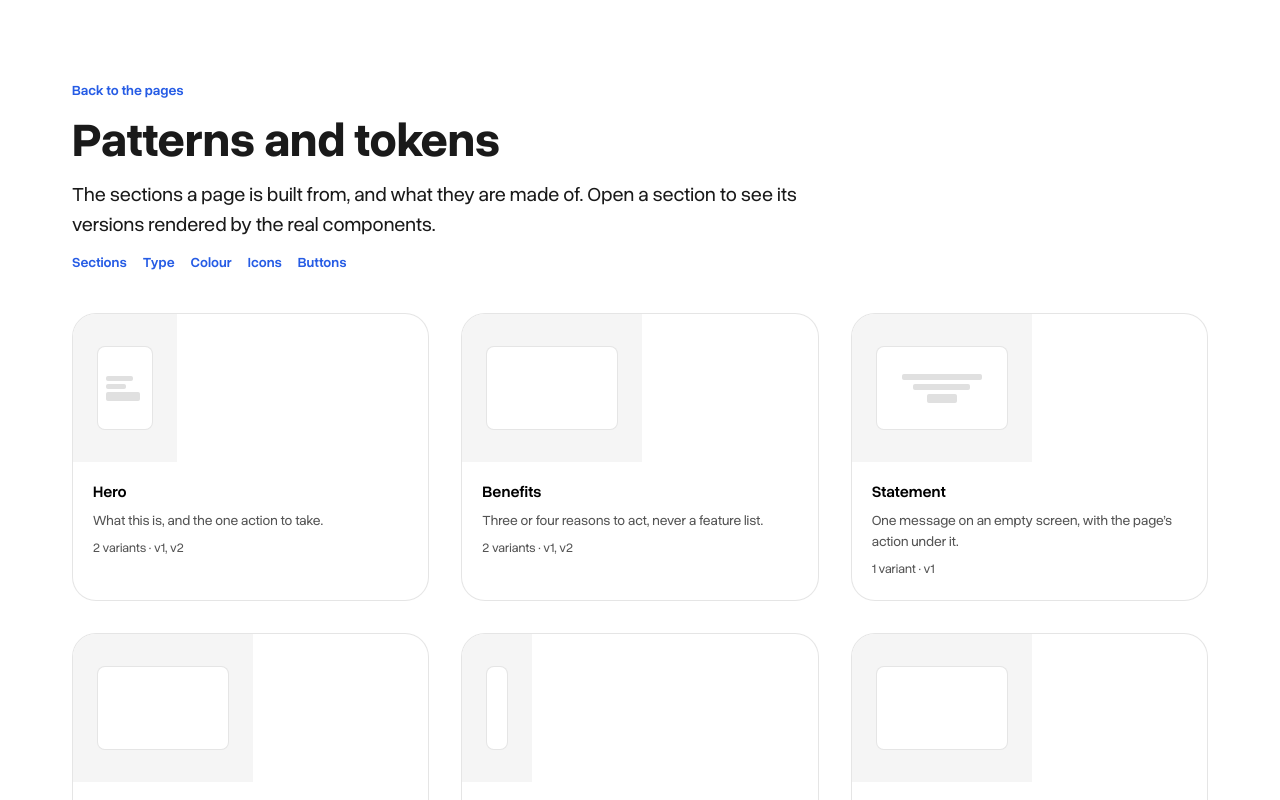
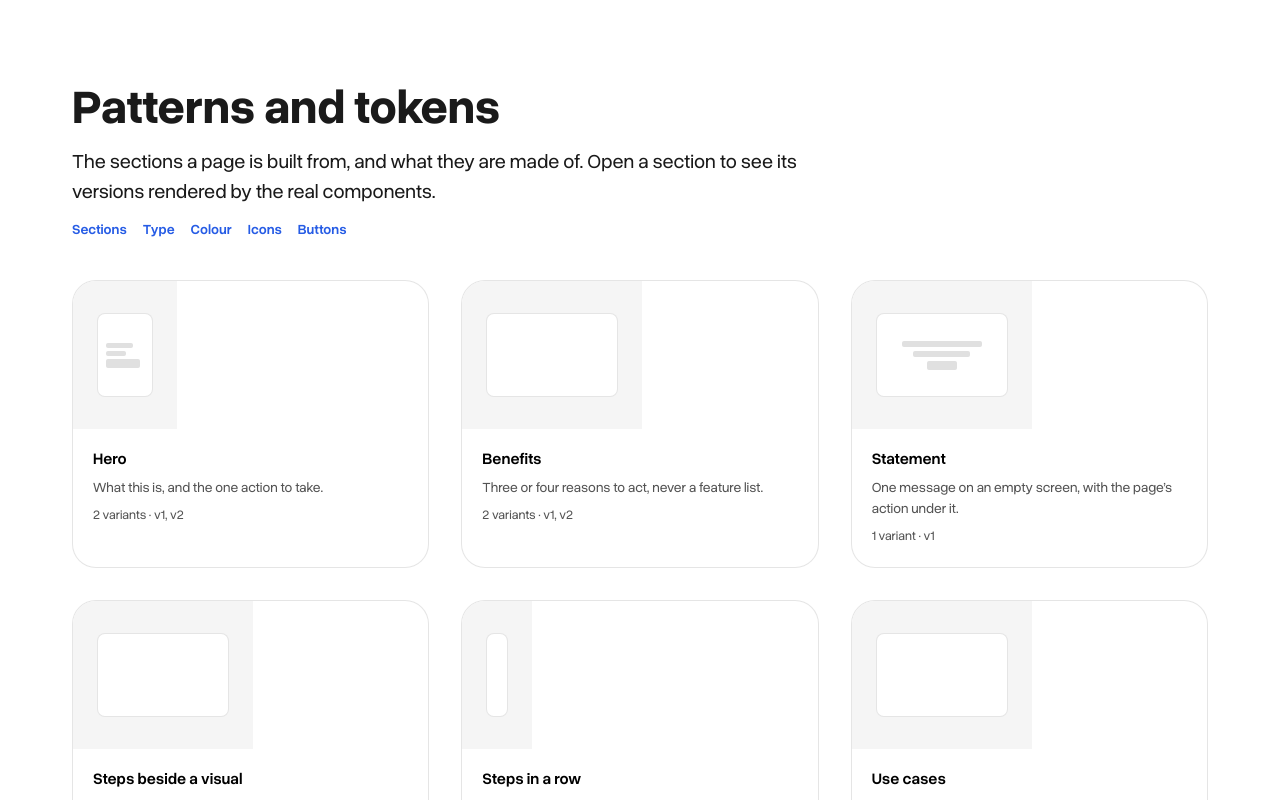
Before and after one commit to HeyElika/landing-page, a React (Vite) app: page /patterns in a window 1280 px wide. Shown: the top 800 px of the page. Built offline with nearby package versions, Linux system fonts and the light colour scheme.

Commit message:
Remove the back link from the catalogue index
It pointed at an internal page index nobody navigating this document wants.

```diff
--- a/src/PatternGallery.jsx
+++ b/src/PatternGallery.jsx
@@ -1,4 +1,4 @@
-import { Link, useSearchParams } from 'react-router-dom'
+import { useSearchParams } from 'react-router-dom'
 import { SECTIONS } from './components/sections'
 import { patterns } from './content/patterns'
 import TokenReference from './TokenReference'
@@ -112,9 +112,6 @@ export default function PatternGallery() {
   return (
     <div className="l-band l-container l-stack l-stack--900">
       <div className="l-stack l-stack--300">
-        <p className="body-sm-semibold t-subtle">
-          <Link to="/" className="c-link">Back to the pages</Link>
-        </p>
         <h1 className="display-md">Patterns and tokens</h1>
         <p className="body-lg-regular l-measure">
           The sections a page is built from, and what they are made of. Open a section to see its
```
